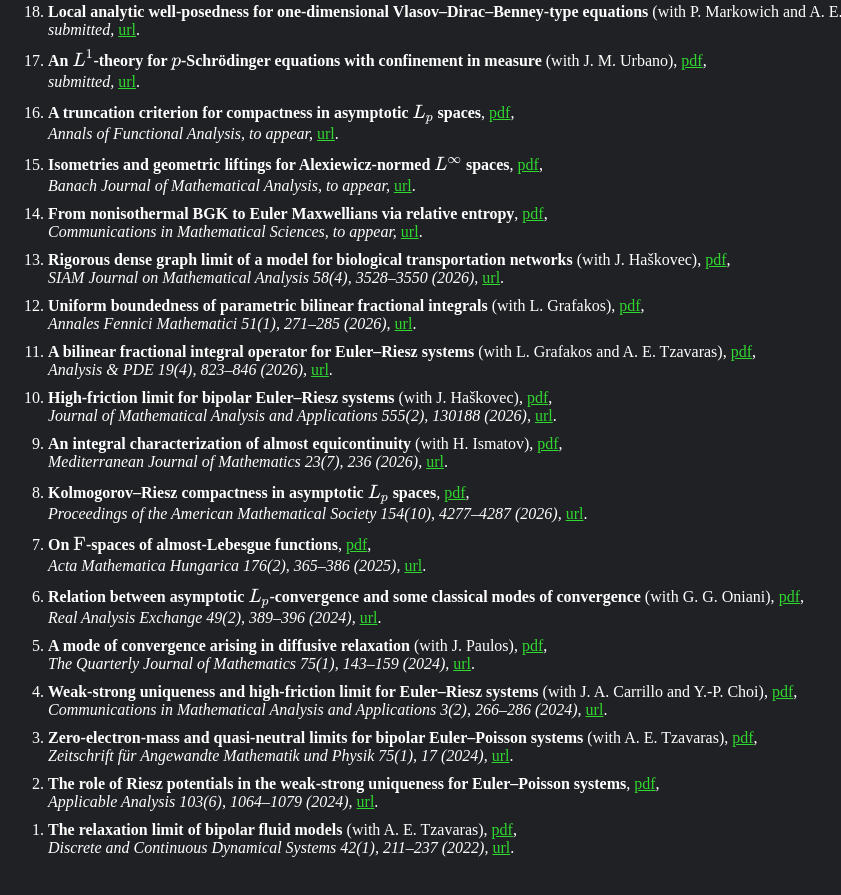
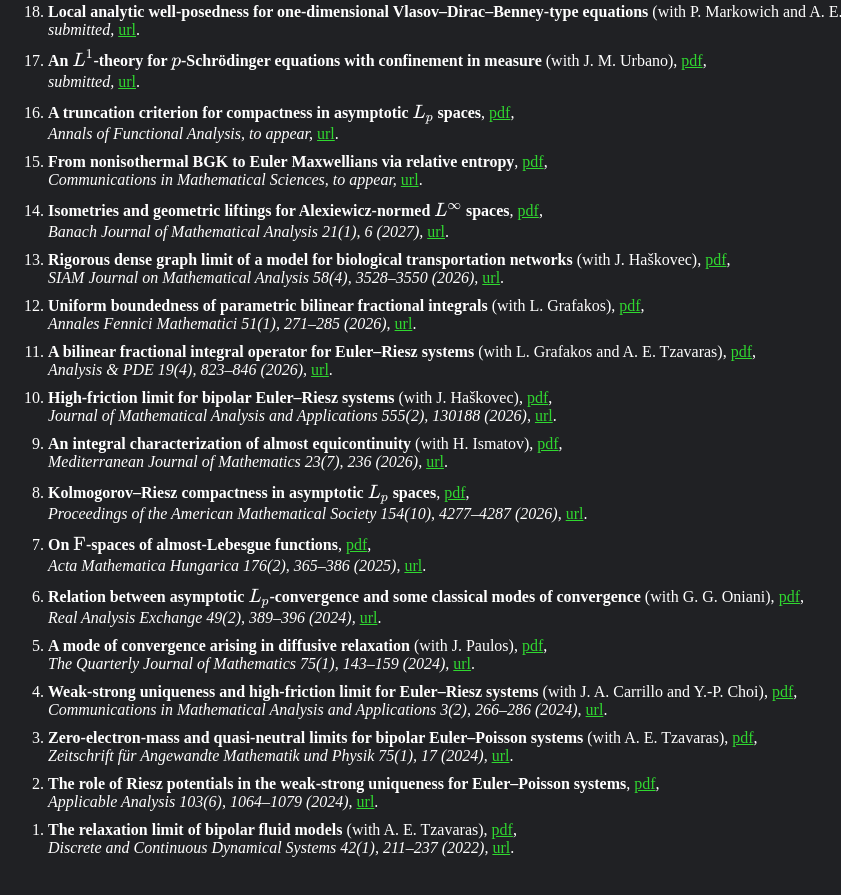
Before and after one commit to nunojalves/nunojalves.github.io, a plain HTML site: page index.html in a window 1280 px wide. Shown: the part 1051-1946 px from the top of the page, without its empty margins (0-841 px from the left). Drawn offline with nearby package versions, Linux system fonts and the light colour scheme.

Commit message:
Update index.html

```diff
--- a/index.html
+++ b/index.html
@@ -119,8 +119,8 @@
    <li><span class="bold">Local analytic well-posedness for one-dimensional Vlasov&ndash;Dirac&ndash;Benney-type equations</span> (with P. Markowich and A. E. Tzavaras), <a href="https://arxiv.org/pdf/2412.04581">pdf</a>, <br/> <em> submitted, </em>  <a href="">url</a>.  </li>
    <li><span class="bold">An $L^1$-theory for $p$-Schr&ouml;dinger equations with confinement in measure</span> (with J. M. Urbano), <a href="https://arxiv.org/pdf/2604.14916">pdf</a>, <br/> <em> submitted, </em>  <a href="">url</a>.  </li>
    <li><span class="bold">A truncation criterion for compactness in asymptotic $L_p$ spaces</span>, <a href="https://arxiv.org/pdf/2604.19617">pdf</a>, <br/> <em> Annals of Functional Analysis, to appear, </em>  <a href="">url</a>.  </li>
-   <li><span class="bold">Isometries and geometric liftings for Alexiewicz-normed $L^\infty$ spaces</span>, <a href="https://arxiv.org/pdf/2602.17882">pdf</a>, <br/> <em> Banach Journal of Mathematical Analysis, to appear, </em>  <a href="">url</a>.  </li>
    <li><span class="bold">From nonisothermal BGK to Euler Maxwellians via relative entropy</span>, <a href="https://arxiv.org/pdf/2603.25487">pdf</a>, <br/> <em> Communications in Mathematical Sciences, to appear, </em>  <a href="">url</a>.  </li>
+   <li><span class="bold">Isometries and geometric liftings for Alexiewicz-normed $L^\infty$ spaces</span>, <a href="https://arxiv.org/pdf/2602.17882">pdf</a>, <br/> <em> Banach Journal of Mathematical Analysis 21(1), 6 (2027), </em>  <a href="https://doi.org/10.1007/s43037-026-00524-y">url</a>.  </li>
    <li><span class="bold">Rigorous dense graph limit of a model for biological transportation networks</span> (with J. Ha&scaron;kovec), <a href="https://arxiv.org/pdf/2507.15829">pdf</a>, <br/> <em> SIAM Journal on Mathematical Analysis 58(4), 3528&ndash;3550 (2026), </em>  <a href="https://doi.org/10.1137/25M1780560">url</a>.  </li>
    <li><span class="bold">Uniform boundedness of parametric bilinear fractional integrals</span> (with L. Grafakos), <a href="https://arxiv.org/pdf/2508.01657">pdf</a>, <br/> <em> Annales Fennici Mathematici 51(1), 271&ndash;285 (2026), </em>  <a href="https://doi.org/10.54330/afm.184812 ">url</a>.  </li>
    <li><span class="bold">A bilinear fractional integral operator for Euler&ndash;Riesz systems</span> (with L. Grafakos and A. E. Tzavaras), <a href="https://arxiv.org/pdf/2409.18309">pdf</a>, <br/> <em> Analysis &amp; PDE 19(4), 823&ndash;846 (2026), </em>  <a href="https://doi.org/10.2140/apde.2026.19.823">url</a>.  </li>
```
